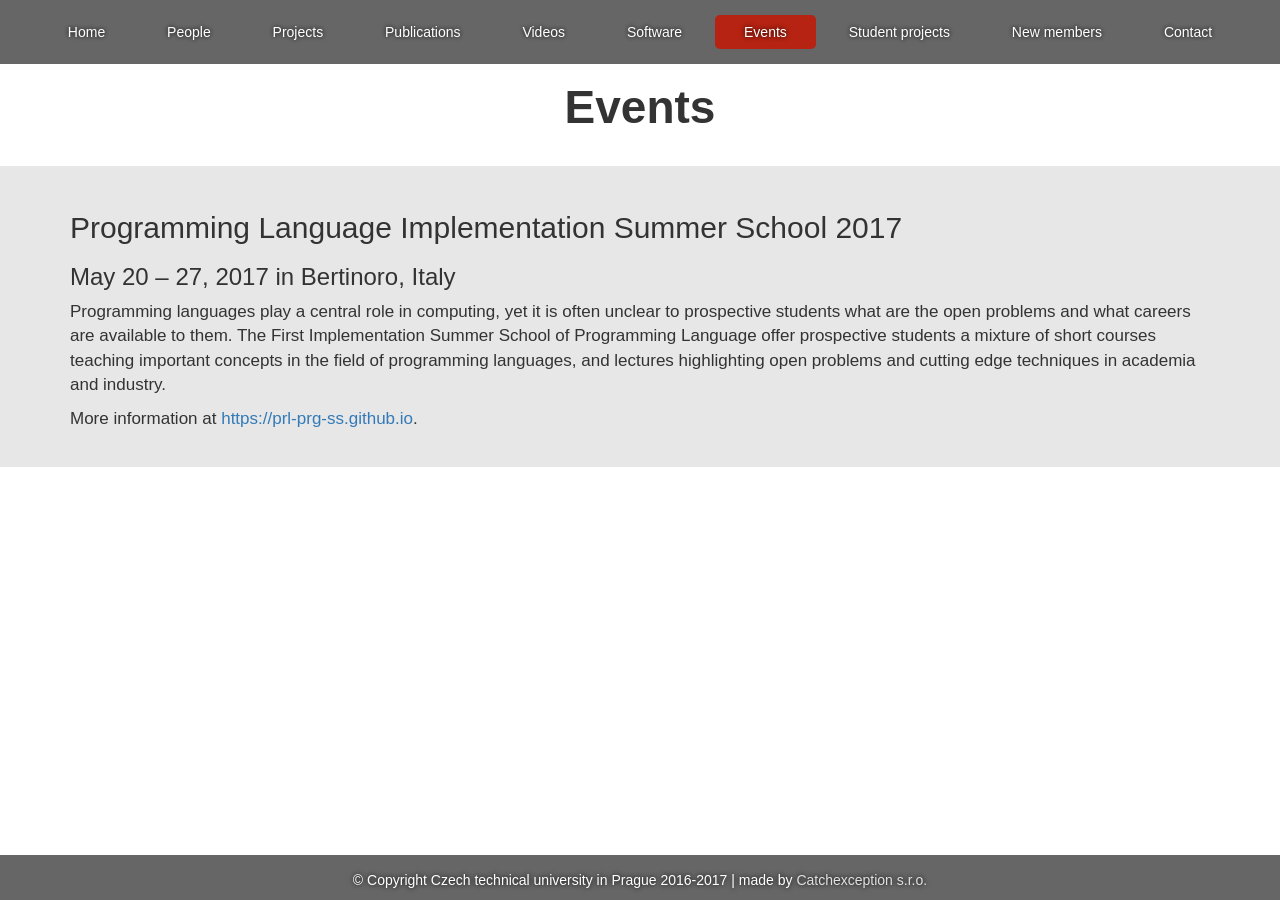
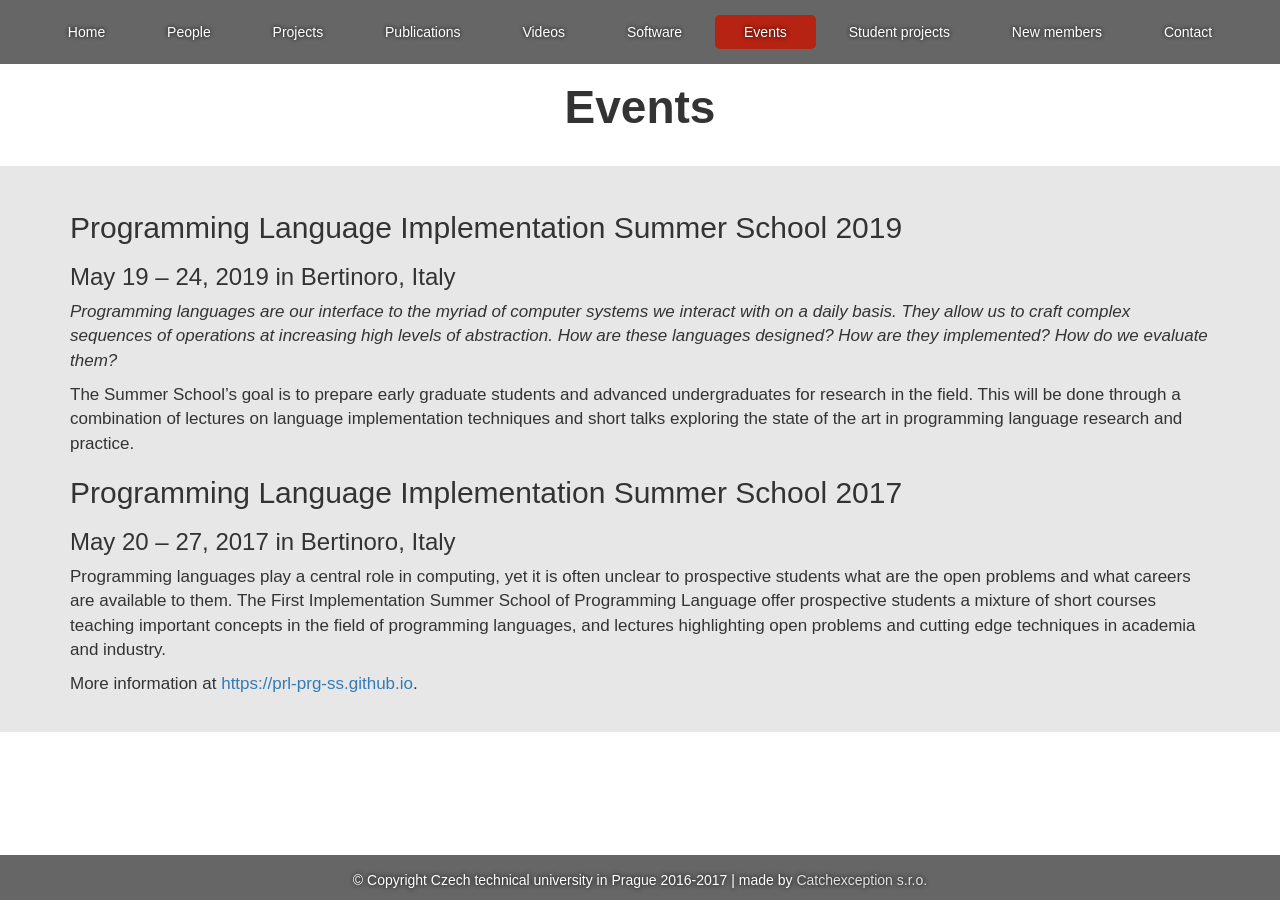
Before and after one commit to PRL-PRG/prl-prg.github.io, a Jekyll site: the page built from events.md, in a window 1280 px wide. Built offline with Jekyll 4.4.1, drawn with Linux system fonts in a browser that asks for light colours.

Commit message:
Events: added bertinoro.

```diff
--- a/events.md
+++ b/events.md
@@ -2,6 +2,20 @@
 layout: default
 title: Events
 ---
+
+## Programming Language Implementation Summer School 2019
+### May 19 -- 24, 2019 in Bertinoro, Italy
+
+*Programming languages are our interface to the myriad of computer systems we
+interact with on a daily basis. They allow us to craft complex sequences of
+operations at increasing high levels of abstraction. How are these languages
+designed? How are they implemented? How do we evaluate them?*
+
+The Summer School's goal is to prepare early graduate students and advanced
+undergraduates for research in the field. This will be done through a
+combination of lectures on language implementation techniques and short talks
+exploring the state of the art in programming language research and practice.
+
 
 ## Programming Language Implementation Summer School 2017
 ### May 20 -- 27, 2017 in Bertinoro, Italy
```
